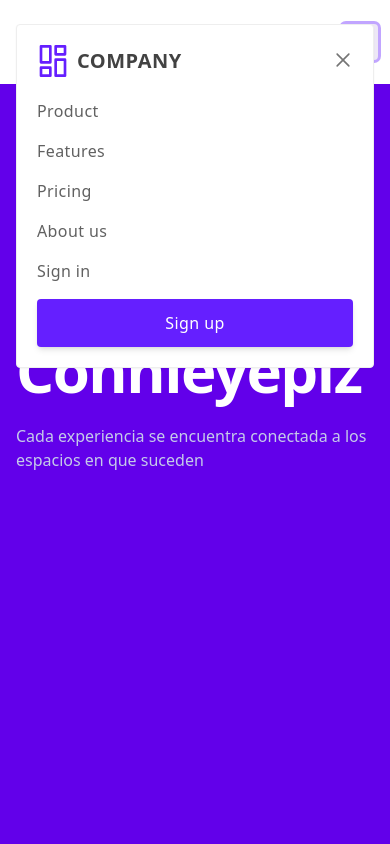
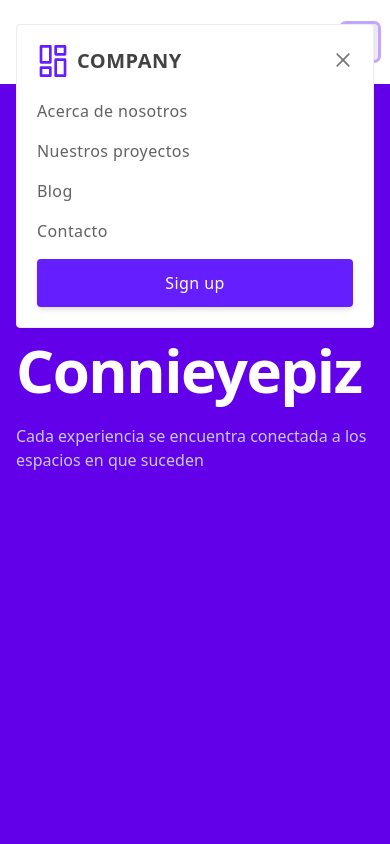
Before and after one commit to estebanquintana6/cyc-client, a React (Create React App) app: page / in a window 390 px wide. Both pictures are taken after a click on the button "Open Menu". Shown: the top 844 px of the page. Built offline with nearby package versions, Linux system fonts and the light colour scheme.

Commit message:
adding about section

```diff
--- a/src/components/Content/About.jsx
+++ b/src/components/Content/About.jsx
@@ -1,8 +1,12 @@
-import React from "react";
+import React, { useRef } from "react";
+import { useIsVisible } from "../../hooks/useIsVisible";
 
 const About = () => {
+  const ref = useRef();
+  const isVisible = useIsVisible(ref);
+
   return (
-    <section className="bg-white min-h-screen">
+    <section ref={ref} className={`bg-white min-h-screen transition-opacity ease-in duration-900 ${isVisible ? "opacity-100" : "opacity-0"}`}>
       <div className="gap-16 items-center py-8 px-4 mx-auto max-w-screen-xl lg:grid lg:grid-cols-2 lg:py-16 lg:px-6">
         <div className="font-light text-gray-500 sm:text-lg dark:text-gray-400">
           <h1 className="mb-6 text-4xl font-extrabold leading-none tracking-tight text-gray-900 md:text-5xl lg:text-6xl dark:text-white">
--- a/src/components/Content/ProjectsSection.jsx
+++ b/src/components/Content/ProjectsSection.jsx
@@ -1,8 +1,12 @@
-import React from "react";
+import React, { useRef } from "react";
+import { useIsVisible } from "../../hooks/useIsVisible";
 
 const ProjectSection = () => {
+  const ref = useRef();
+  const isVisible = useIsVisible(ref);
+
   return (
-    <div className="px-4 py-16 mx-auto sm:max-w-xl md:max-w-full lg:max-w-screen-xl md:px-24 lg:px-8 lg:py-20 min-h-screen">
+    <div ref={ref} className={`px-4 py-16 mx-auto sm:max-w-xl md:max-w-full lg:max-w-screen-xl md:px-24 lg:px-8 lg:py-20 min-h-screen transition-opacity ease-in duration-900 ${isVisible ? "opacity-100" : "opacity-0"}`}>
       <div className="flex flex-col mb-6">
         <h1 className="mb-4 text-4xl font-extrabold leading-none tracking-tight text-gray-900 md:text-5xl lg:text-6xl dark:text-white text-end md:mb-6">Nuestros proyectos</h1>
         <p className="mb-6 text-lg font-normal text-gray-500 lg:text-xl sm:px-16 xl:px-48 dark:text-gray-400 text-end">
--- a/src/components/Header/Nav/Nav.jsx
+++ b/src/components/Header/Nav/Nav.jsx
@@ -154,7 +154,7 @@ const Nav = () => {
                         title="Our product"
                         className="font-medium tracking-wide text-gray-700 transition-colors duration-200 hover:text-deep-purple-accent-400"
                       >
-                        Product
+                        Acerca de nosotros
                       </a>
                     </li>
                     <li>
@@ -164,7 +164,7 @@ const Nav = () => {
                         title="Our product"
                         className="font-medium tracking-wide text-gray-700 transition-colors duration-200 hover:text-deep-purple-accent-400"
                       >
-                        Features
+                        Nuestros proyectos
                       </a>
                     </li>
                     <li>
@@ -174,7 +174,7 @@ const Nav = () => {
                         title="Product pricing"
                         className="font-medium tracking-wide text-gray-700 transition-colors duration-200 hover:text-deep-purple-accent-400"
                       >
-                        Pricing
+                        Blog
                       </a>
                     </li>
                     <li>
@@ -184,17 +184,7 @@ const Nav = () => {
                         title="About us"
                         className="font-medium tracking-wide text-gray-700 transition-colors duration-200 hover:text-deep-purple-accent-400"
                       >
-                        About us
-                      </a>
-                    </li>
-                    <li>
-                      <a
-                        href="/"
-                        aria-label="Sign in"
-                        title="Sign in"
-                        className="font-medium tracking-wide text-gray-700 transition-colors duration-200 hover:text-deep-purple-accent-400"
-                      >
-                        Sign in
+                        Contacto
                       </a>
                     </li>
                     <li>
--- /dev/null
+++ b/src/hooks/useIsVisible.js
@@ -0,0 +1,18 @@
+import { useEffect, useState } from "react";
+
+export function useIsVisible(ref) {
+  const [isIntersecting, setIntersecting] = useState(false);
+
+  useEffect(() => {
+    const observer = new IntersectionObserver(([entry]) => {
+      setIntersecting(entry.isIntersecting);
+    });
+
+    observer.observe(ref.current);
+    return () => {
+      observer.disconnect();
+    };
+  }, [ref]);
+
+  return isIntersecting;
+}
```
